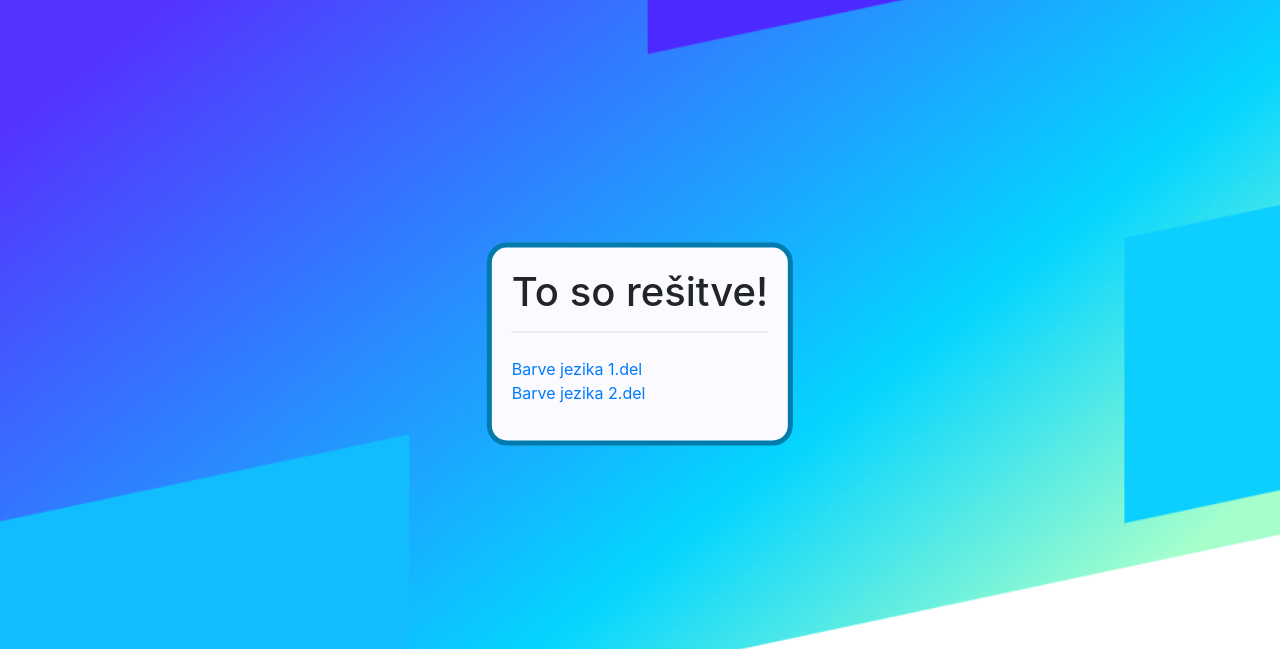
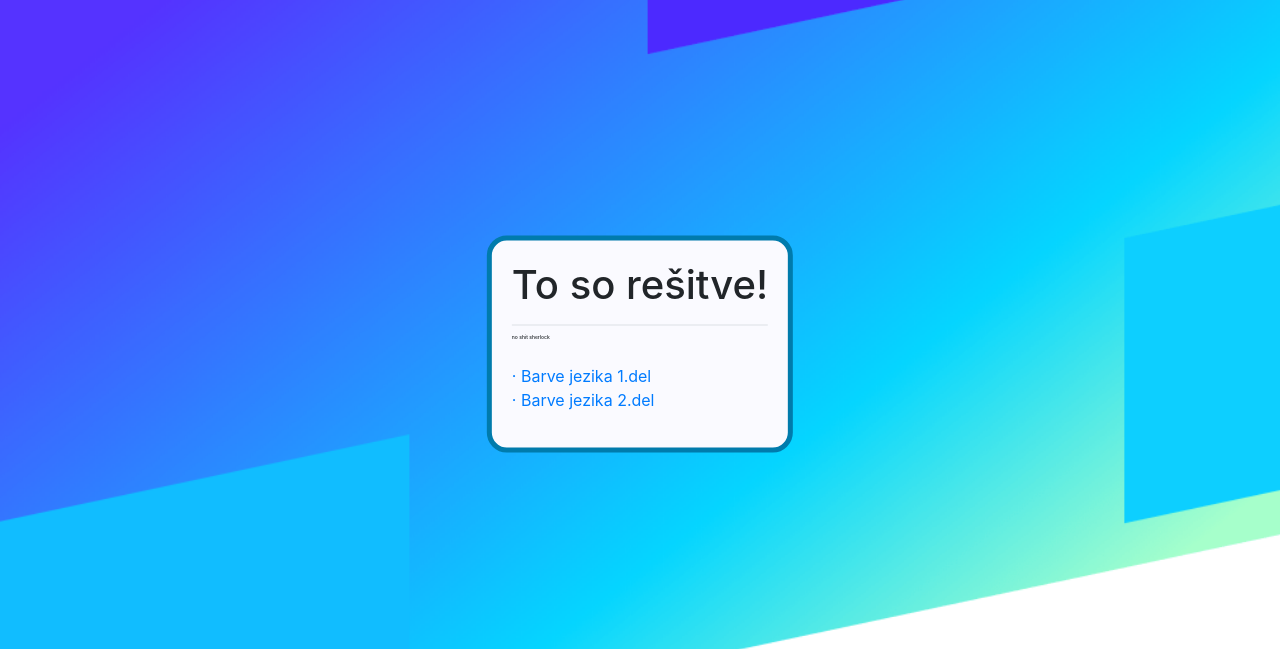
Before and after one commit to R1C-VEG/Website, a PHP site: page /plonkci.php in a window 1280 px wide. Shown: the part 64-713 px from the top of the page. Run offline with PHP 8.4, Linux system fonts and the light colour scheme.

Commit message:
Mal styling pa bullijanja

```diff
--- a/plonkci.php
+++ b/plonkci.php
@@ -46,10 +46,11 @@
     <script src="https://stackpath.bootstrapcdn.com/bootstrap/4.5.2/js/bootstrap.min.js" integrity="sha384-B4gt1jrGC7Jh4AgTPSdUtOBvfO8shuf57BaghqFfPlYxofvL8/KUEfYiJOMMV+rV" crossorigin="anonymous"></script>
 
     <div class="wDiv">
-      <h1 class="text-center border-bottom pb-3"> To so rešitve! </h1>
-      <p class="pt-3"> <a href="https://www.srednja.net/index.php?r=downloadMaterial&id=15521&file=1"> Barve jezika 1.del </a>
+      <h1 class="text-center border-bottom pb-3"> To so rešitve! <h2 style="font-size:5px;">no shit sherlock</h2></h1>
+      <p class="pt-3"> <a href="https://www.srednja.net/index.php?r=downloadMaterial&id=15521&file=1"> &#183; Barve jezika 1.del </a>
                        <br>
-                      <a href="https://www.srednja.net/index.php?r=downloadMaterial&id=15531&file=1"> Barve jezika 2.del </a>
+                      <a href="https://www.srednja.net/index.php?r=downloadMaterial&id=15531&file=1"> &#183; Barve jezika 2.del </a>
+                      <br>
         </p>
     </div>
 
```
